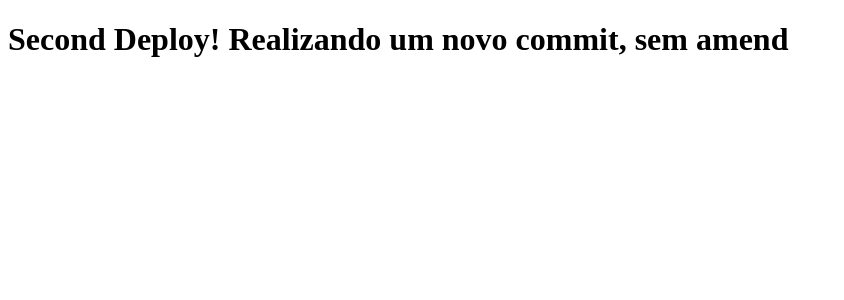
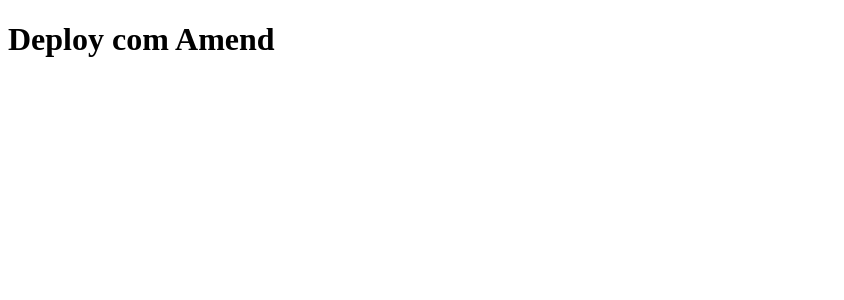
Before and after one commit to vvoozzoo/clone-tabnews, a Next.js app: page / in a window 1280 px wide. Shown: the top 300 px of the page, without its empty margins (0-844 px from the left). Built offline with nearby package versions, Linux system fonts and the light colour scheme.

Commit message:
Voltando no tempo com amend

```diff
--- a/pages/index.js
+++ b/pages/index.js
@@ -1,5 +1,5 @@
 function Home (){
-    return <h1>Second Deploy! Realizando um novo commit, sem amend</h1>
+    return <h1>Deploy com Amend</h1>
 }
 
 export default Home;
```
